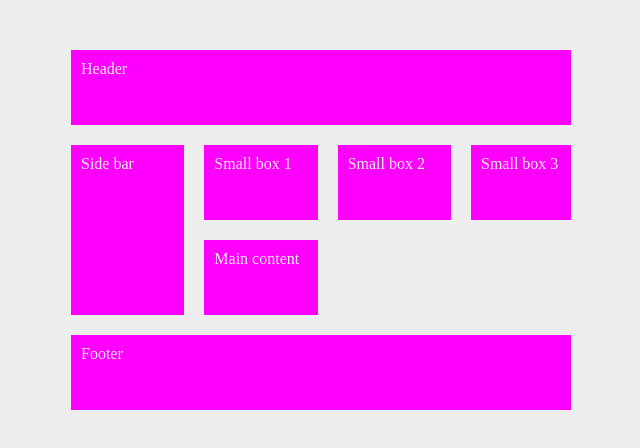
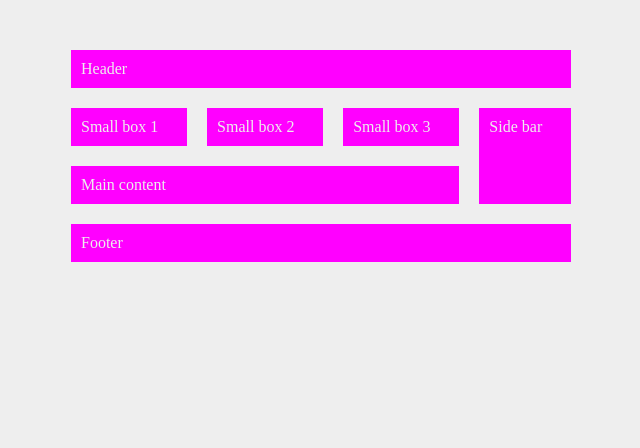
Before and after one commit to Hargent/Nexter, a website: page index.html in a window 1280 px wide. Shown: the whole page, without its empty margins (319-959 px from the left). Drawn offline with Linux system fonts and the light colour scheme.

Commit message:
auto-commit

```diff
--- a/Sass/main.scss
+++ b/Sass/main.scss
@@ -17,24 +17,36 @@
 	padding: 20px;
 	//
 	display: grid;
-	grid-template-rows: repeat(4, 75px); //1fr 1fr;
-	grid-template-columns: repeat(3, 1fr) 100px; // 1fr 1fr 1fr;
+	// grid-template-rows: repeat(5, 75px); //1fr 1fr;
+	// grid-template-columns: repeat(3, 1fr) 100px; // 1fr 1fr 1fr;
 	grid-gap: 20px;
 	div {
 		background-color: fuchsia;
 		color: #eee;
 		padding: 10px;
 	}
+	grid-template-areas:
+		"header header header header"
+		"Small small small side"
+		"main main main side"
+		"footer footer footer footer";
 }
 .header {
-	grid-column: 1/-1;
+	// grid-column: 1/-1;
+	grid-area: header;
 }
 .side__bar {
-	grid-row: 2 / span 2;
+	grid-row: span 3;
+	grid-area: side;
 }
 .main {
-	// grid-row: 3 / span 3;
+	grid-area: main;
+
+	// grid-column: 1 / span 3;
+	// grid-row: 3 / span 2;
 }
 .footer {
-	grid-area: 4/1/5/5;
+	grid-area: footer;
+	// grid-column: 1 / -1;
+	// grid-row: span 1;
 }
```
Also changed, not shown: Sass/main.css, css/style.css, 2 other files.
